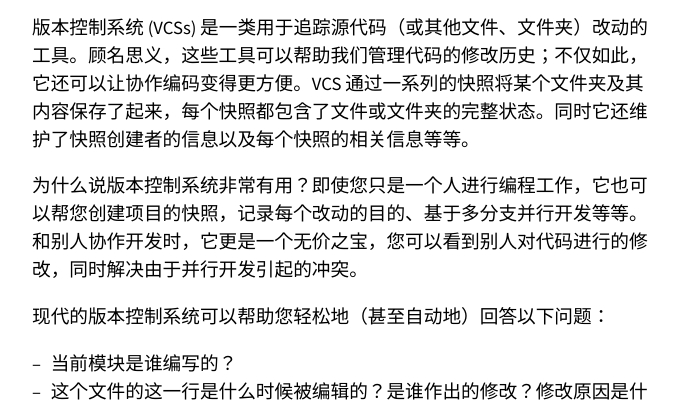
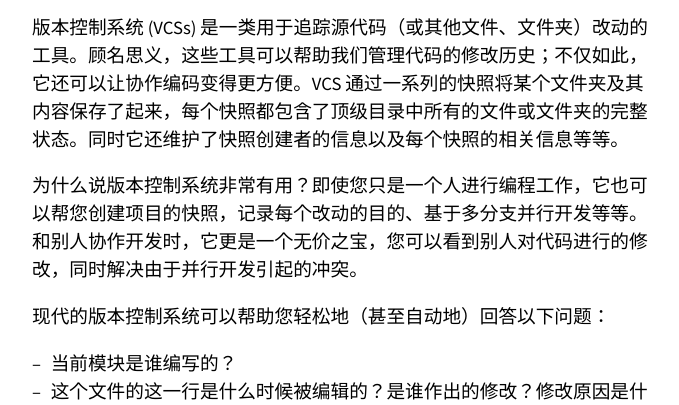
Before and after one commit to missing-semester-cn/missing-semester-cn.github.io, a Jekyll site: the page built from _2020/version-control.md, in a window 1280 px wide and 900 px high, cut to the strip 495-900 px from the top of the window. Shown: the whole strip, without its empty margins (300-979 px from the left). Built offline with Jekyll 4.4.1, drawn with Linux system fonts in a browser that asks for light colours.

Commit message:
缺少了对于top-level directory的翻译

```diff
--- a/_2020/version-control.md
+++ b/_2020/version-control.md
@@ -13,7 +13,7 @@ solution:
     url: version-control-solution
 ---
 
-版本控制系统 (VCSs) 是一类用于追踪源代码（或其他文件、文件夹）改动的工具。顾名思义，这些工具可以帮助我们管理代码的修改历史；不仅如此，它还可以让协作编码变得更方便。VCS 通过一系列的快照将某个文件夹及其内容保存了起来，每个快照都包含了文件或文件夹的完整状态。同时它还维护了快照创建者的信息以及每个快照的相关信息等等。
+版本控制系统 (VCSs) 是一类用于追踪源代码（或其他文件、文件夹）改动的工具。顾名思义，这些工具可以帮助我们管理代码的修改历史；不仅如此，它还可以让协作编码变得更方便。VCS 通过一系列的快照将某个文件夹及其内容保存了起来，每个快照都包含了顶级目录中所有的文件或文件夹的完整状态。同时它还维护了快照创建者的信息以及每个快照的相关信息等等。
 
 为什么说版本控制系统非常有用？即使您只是一个人进行编程工作，它也可以帮您创建项目的快照，记录每个改动的目的、基于多分支并行开发等等。和别人协作开发时，它更是一个无价之宝，您可以看到别人对代码进行的修改，同时解决由于并行开发引起的冲突。
 
```
